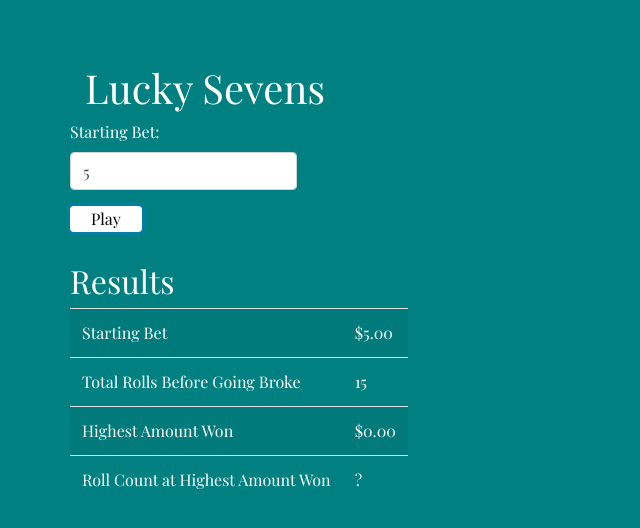
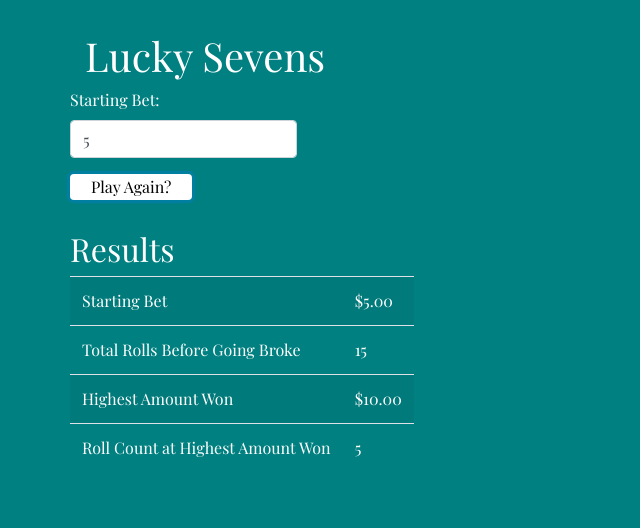
Before and after one commit to keelybrennan4/swg-lucky7, a plain HTML site: page index.html in a window 1280 px wide. Both pictures are taken after typing "5" into the empty fields and a click on the button "Play". Shown: the whole page, without its empty margins (0-640 px from the left). Drawn offline with nearby package versions, Linux system fonts and the light colour scheme.

Commit message:
finished game logic

```diff
--- a/index.html
+++ b/index.html
@@ -17,7 +17,7 @@
 
 <body>
     <noscript>
-        For full functionality of this site please enable JavaScript. Here are the <a href="http://www.enable-javascript.com/" target="_blank"> instructions to enable JavaScript in your web browser</a>.
+        For full functionality of this site please enable JavaScript. Here are the instructions to enable JavaScript in your web browser. <a href="http://www.enable-javascript.com/" target="_blank"> </a>
     </noscript>
 
     <div class="container">
--- a/luckySeven.js
+++ b/luckySeven.js
@@ -5,14 +5,15 @@ function rollDice(){
 
 function playGame(){
     var roundCounter = 0;
+    var maxMoney = 0;
+    var roundMaxMoney = 1;
 
-    var maxMoney = 0;
-    var roundMaxMoney = 0;
-    var winCount = 0;
     // get starting bet from user and check if starting bet is greater than 0
     var bet =  document.getElementById("bet").value;
     //set initial bet equal to user's money
     var money = bet;
+    var betsArray = [];
+
     console.log("Your initial bet is $" + bet);
 
     if (money <= 0) {
@@ -27,43 +28,33 @@ function playGame(){
             roundCounter++;
             console.log("Dice Sum: " + diceSum);
 
+
             //if dice sum is not 7, user loses round and money is decremented by $1
             if(diceSum != 7){
                 money--;
+                betsArray.push(money);
                 console.log("Not a winner this round, " + roundCounter + "|  money: $" + money);
 
             //if dice sum is 7, user wins round and money is incremented by $4
             } else {
                 money += 4;
-                //winCount++
-                //winCount[winCount.length] = money;
-                //console.log("win count" + winCount);
-                //console.log("You won this round, " + roundCounter +  "|  money: $" + money);
+                betsArray.push(money);
+                console.log("You're a winner this round, " + roundCounter + "|  money: $" + money);
             }
-
-                //also check if round qualifies for max winning
-                if (money > maxMoney) {
-                   //roundCounter = roundMaxMoney;
-                   console.log(roundMaxMoney);
-                }
-
-                 //   maxMoney += (money - maxMoney);
-                 //   roundMaxMoney = roundCounter;
-                //}
-                //    console.log("Max Money: " + roundMaxMoney + " " + roundCounter);
-                //    console.log("YOU WON!")åß
-
+            //push money and roll count to bets Array to determine highest amount of money held, and at which round
+            var maxMoney = Math.max.apply(Math, betsArray);
+            var roundMaxMoney = betsArray.indexOf(maxMoney) + 1; //add one to round count since index counting starts at 0
         }
+        console.log("Highest Amount Won: $" + maxMoney + "| Round: " + roundMaxMoney);
     }
     //display results on page
     document.getElementById("heading").innerHTML = ("Results");
     document.getElementById("results").style.display = "block";
 	document.getElementById("startingBet").innerHTML = ("$" + bet + ".00");
 	document.getElementById("rollsBeforeBroke").innerHTML = roundCounter;
-    document.getElementById("maxMoney").innerHTML = ("$" + roundMaxMoney + ".00");
-    document.getElementById("highRollCount").innerHTML = "?"
-    //document.getElementById("highRollCount").innerHTML = winCount.indexOf(roundMaxMoney);
-	//document.getElementById("submit").innerHTML = "Play Again?";
-    //document.forms["inputBet"]["bet"];
+    document.getElementById("maxMoney").innerHTML = ("$" + maxMoney + ".00");
+    document.getElementById("highRollCount").innerHTML = roundMaxMoney;
+    document.getElementById("submit").innerHTML = "Play Again?";
+
     return false;
 }
--- a/styles.css
+++ b/styles.css
@@ -1,7 +1,6 @@
 body {
-    text-align: cenrter;
     font-family: 'Playfair Display', serif;
-    margin: 4em;
+    margin: 2em;
     height: 100%;
     background-color: teal;
     color: white;
@@ -14,11 +13,6 @@ body {
     margin-bottom: 30px;
 }
 
-
-#results {
-    align-content: center;
-}
-
 tbody {
     color: white;
 }
```
